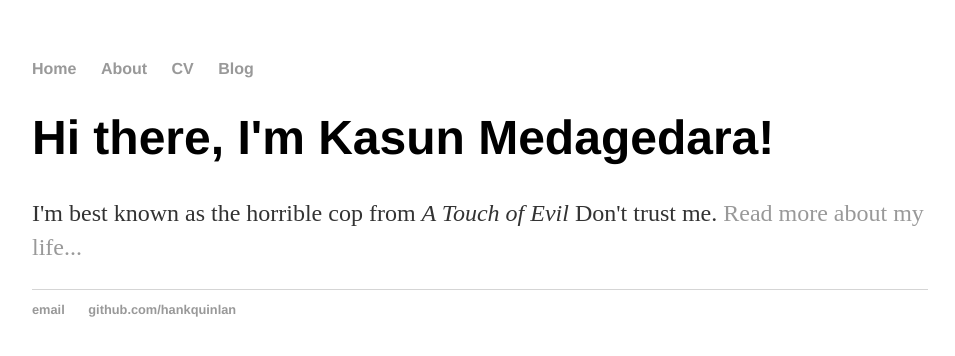
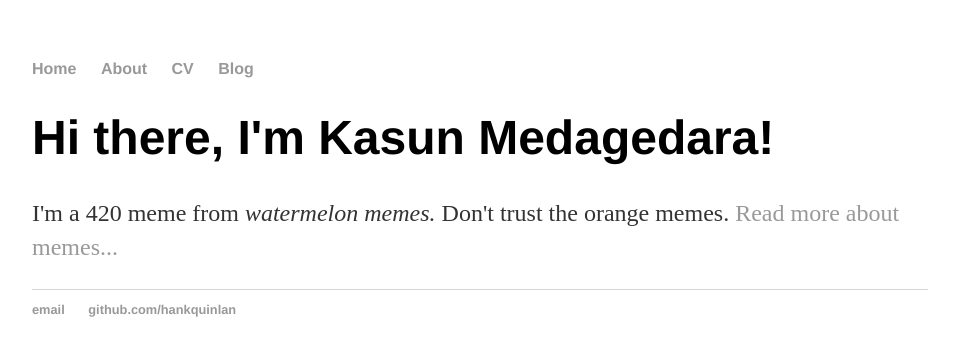
Before and after one commit to kasunblue/kasunblue.github.io, a Jekyll site: the page built from index.html, in a window 1280 px wide. Shown: the top 356 px of the page, without its empty margins (160-1115 px from the left). Built offline with Jekyll 4.4.1, drawn with Linux system fonts in a browser that asks for light colours.

Commit message:
Update index.html

```diff
--- a/index.html
+++ b/index.html
@@ -4,5 +4,5 @@ title: Kasun Medagedara, creator
 ---
 <div class="blurb">
 	<h1>Hi there, I'm Kasun Medagedara!</h1>
-	<p>I'm best known as the horrible cop from <em>A Touch of Evil</em> Don't trust me. <a href="/about">Read more about my life...</a></p>
+	<p>I'm a 420 meme from <em>watermelon memes.</em> Don't trust the orange memes. <a href="/about">Read more about memes...</a></p>
 </div><!-- /.blurb -->
```
